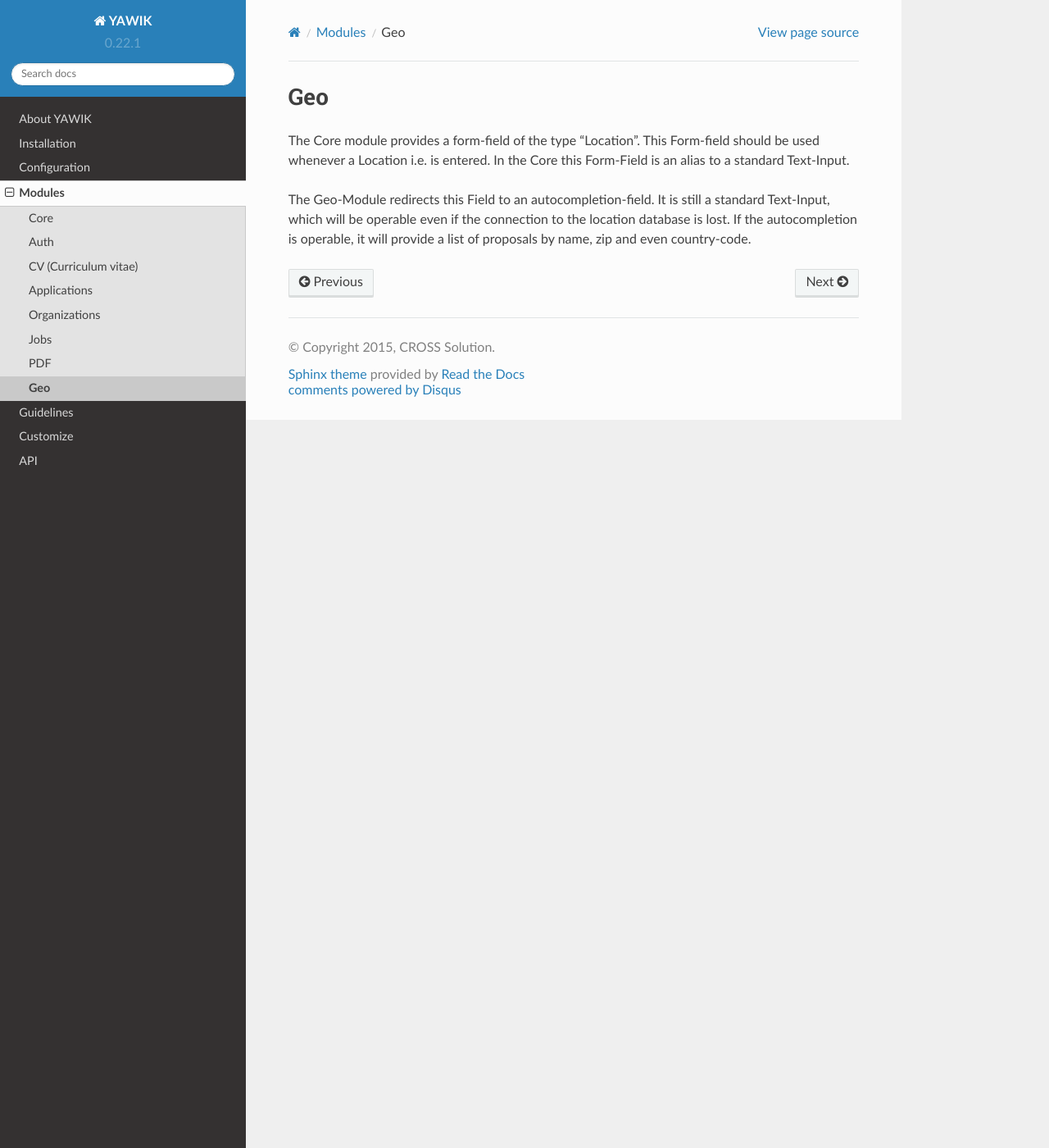
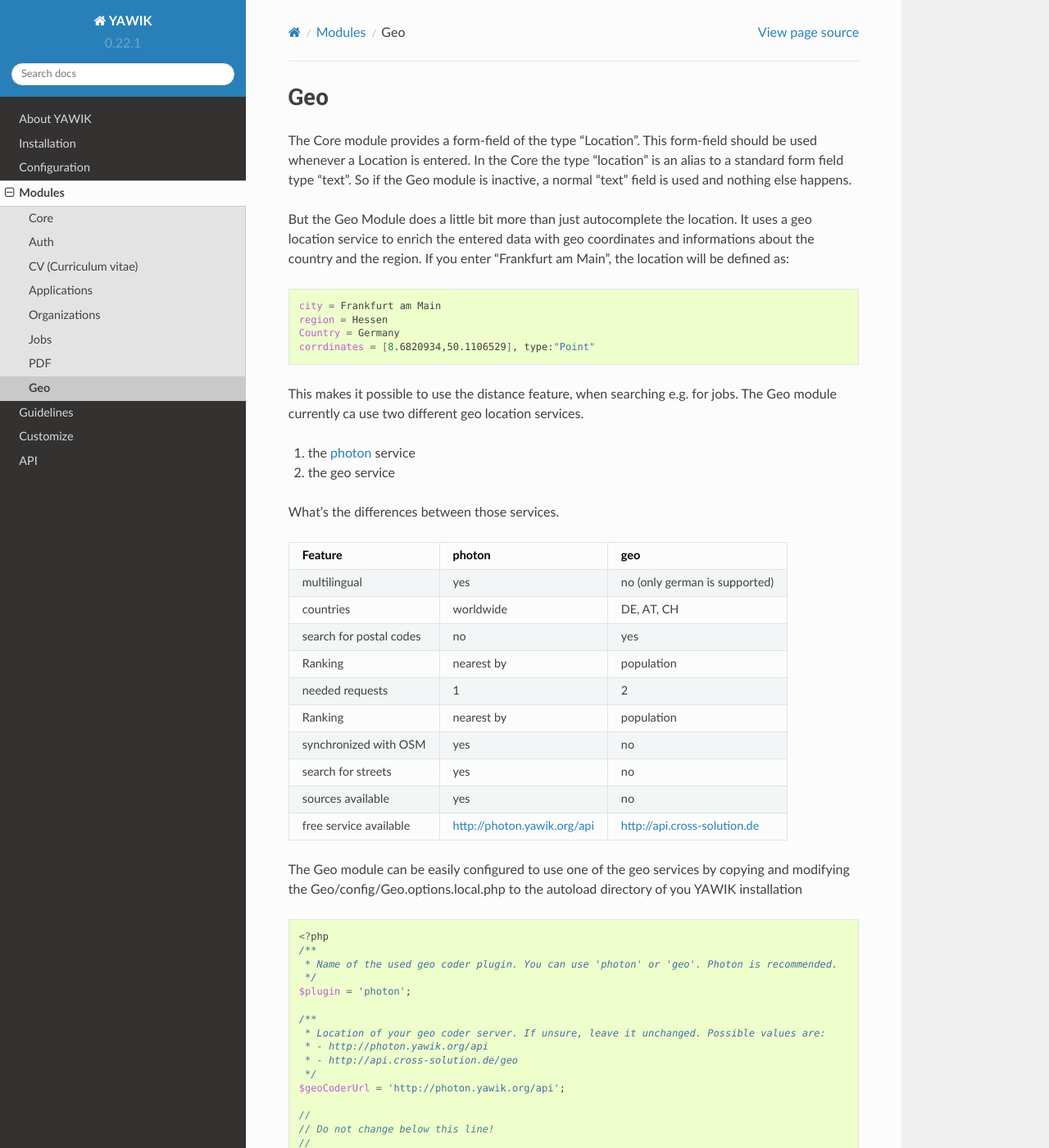
Before and after one commit to cross-solution/YawikDocs, a Sphinx documentation site: the page built from source/modules/geo/index.rst, in a window 1280 px wide and 1400 px high. Shown: the whole window at 82% size. Built offline with Sphinx 7.4.7 and the Read the Docs theme 2.0.0, drawn with Linux system fonts in a browser that asks for light colours; comment, search, counter and statistics services are not loaded; some of the changed text lies outside the part shown.

Commit message:
adds infos about the geo module

```diff
--- a/source/modules/geo/index.rst
+++ b/source/modules/geo/index.rst
@@ -1,12 +1,88 @@
 .. index:: Geo
+.. _geo:
 
 Geo
 ---
 
-The Core module provides a form-field of the type "Location".
-This Form-field should be used whenever a Location i.e. is entered.
-In the Core this Form-Field is an alias to a standard Text-Input.
+The Core module provides a form-field of the type "Location". This form-field should be used whenever a Location is
+entered. In the Core the type "location" is an alias to a standard form field type "text". So if the Geo module is
+inactive, a normal "text" field is used and nothing else happens.
 
-The Geo-Module redirects this Field to an autocompletion-field.
-It is still a standard Text-Input, which will be operable even if the connection to the location database is lost.
-If the autocompletion is operable, it will provide a list of proposals by name, zip and even country-code.
+But the Geo Module does a little bit more than just autocomplete the location. It uses a geo location service to enrich
+the entered data with geo coordinates and informations about the country and the region. If you enter "Frankfurt am Main",
+the location will be defined as:
+
+.. code-block:: sh
+
+ city = Frankfurt am Main
+ region = Hessen
+ Country = Germany
+ corrdinates = [8.6820934,50.1106529], type:"Point"
+
+
+This makes it possible to use the distance feature, when searching e.g. for jobs. The Geo module currently ca use two
+different geo location services.
+
+1) the photon_ service
+2) the geo service
+
+What's the differences between those services.
+
++----------------------------+-------------------------------------+--------------------------------------------------+
+|Feature                     | photon                              | geo                                              |
++============================+=====================================+==================================================+
+|multilingual                | yes                                 | no (only german is supported)                    |
++----------------------------+-------------------------------------+--------------------------------------------------+
+|countries                   | worldwide                           | DE, AT, CH                                       |
++----------------------------+-------------------------------------+--------------------------------------------------+
+|search for postal codes     | no                                  | yes                                              |
++----------------------------+-------------------------------------+--------------------------------------------------+
+|Ranking                     | nearest by                          | population                                       |
++----------------------------+-------------------------------------+--------------------------------------------------+
+|needed requests             | 1                                   | 2                                                |
++----------------------------+-------------------------------------+--------------------------------------------------+
+|Ranking                     | nearest by                          | population                                       |
++----------------------------+-------------------------------------+--------------------------------------------------+
+|synchronized with OSM       | yes                                 | no                                               |
++----------------------------+-------------------------------------+--------------------------------------------------+
+|search for streets          | yes                                 | no                                               |
++----------------------------+-------------------------------------+--------------------------------------------------+
+|sources available           | yes                                 | no                                               |
++----------------------------+-------------------------------------+--------------------------------------------------+
+|free service available      | http://photon.yawik.org/api         | http://api.cross-solution.de                     |
++----------------------------+-------------------------------------+--------------------------------------------------+
+
+The Geo module can be easily configured to use one of the geo services by copying and modifying the
+Geo/config/Geo.options.local.php to the autoload directory of you YAWIK installation
+
+.. code-block:: php
+
+ <?php
+ /**
+  * Name of the used geo coder plugin. You can use 'photon' or 'geo'. Photon is recommended.
+  */
+ $plugin = 'photon';
+
+ /**
+  * Location of your geo coder server. If unsure, leave it unchanged. Possible values are:
+  * - http://photon.yawik.org/api
+  * - http://api.cross-solution.de/geo
+  */
+ $geoCoderUrl = 'http://photon.yawik.org/api';
+
+ //
+ // Do not change below this line!
+ //
+
+ return [
+     'options' => [
+         'Geo/Options' => [
+             'options' => [
+                 'plugin' => $plugin,
+                 'geoCoderUrl' => $geoCoderUrl,
+             ],
+         ],
+     ],
+ ];
+
+.. _photon: http://photon.komoot.de/
```
Also changed, not shown: source/customize.rst (+17 -6 lines).
